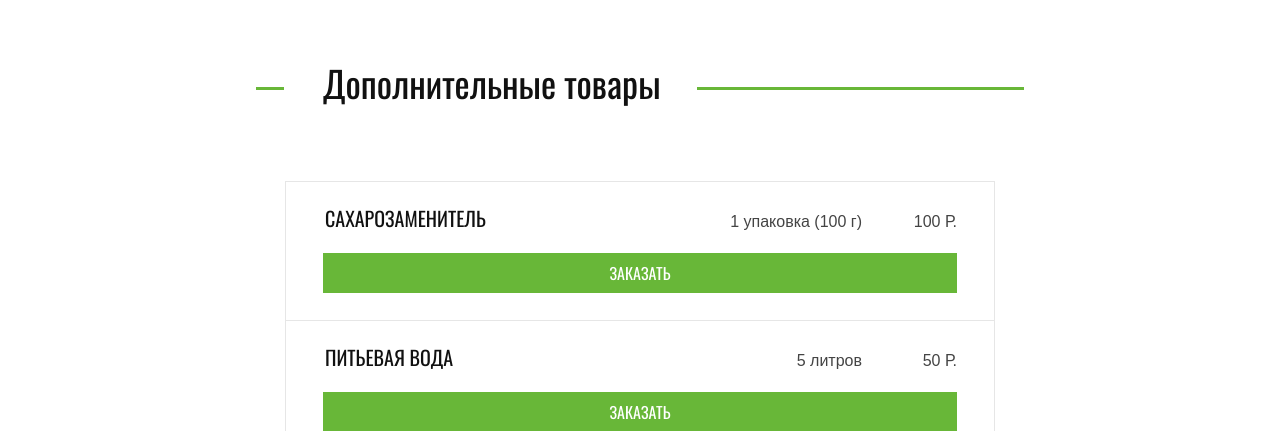
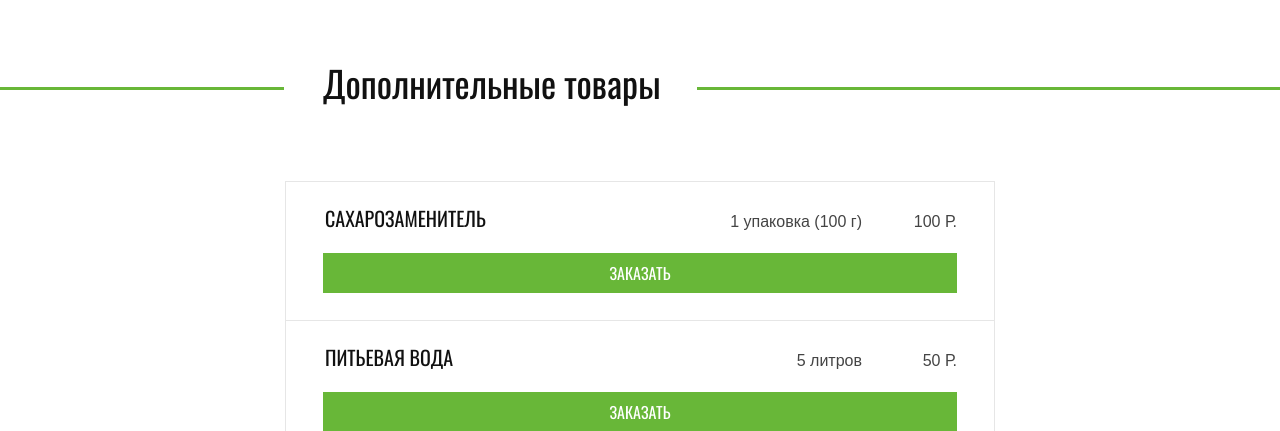
Before and after one commit to babtshe/cat-energy, a Node project: template source/catalog.hbs in a window 1280 px wide. Shown: the part 2511-2942 px from the top of the page. Run offline with Node 20 templates, Linux system fonts and the light colour scheme; the template is opened without the code that fills it, so the values that code supplies are empty; grey boxes labelled with a size stand in for pictures from a placeholder-image service; style sheets or scripts are compiled from the project's sources; some libraries are stand-ins or nearby versions; some web fonts are replaced.

Commit message:
pp desktop done

```diff
--- a/source/scss/blocks/accessories.scss
+++ b/source/scss/blocks/accessories.scss
@@ -1,19 +1,21 @@
-.accessories {
-  &::before {
-    display: block;
-    width: 100%;
-    height: 3px;
-    content: "";
-    background-color: $theme-color-default;
-    margin-top: 22px;
-    margin-bottom: -25px;
-  }
-}
-
 .accessories__wrapper {
+  position: relative;
+  display: flex;
   width: $media-mobile;
   margin: 0 auto;
   padding: 0 20px 0 0;
+
+  &::before {
+    position: absolute;
+    display: block;
+    width: 100vw;
+    left: calc(50% - 50vw);
+    top: 22px;
+    z-index: -1;
+    content: "";
+    height: 3px;
+    background-color: $theme-color-default;
+  }
 }
 
 .accessories__title {
@@ -77,7 +79,7 @@
 
 @media (min-width: $media-tablet) {
   .accessories {
-    margin-top: 80px;
+    margin-top: 58px;
 
     &::before {
       margin-top: 88px;
@@ -88,6 +90,10 @@
   .accessories__wrapper {
     padding: 0 30px;
     width: $media-tablet;
+
+    &::before {
+      top: 30px;
+    }
   }
 
   .accessories__list {
@@ -130,6 +136,8 @@
 
 @media (min-width: $media-desktop) {
   .accessories {
+    margin-top: 63px;
+    margin-bottom: 87px;
     display: flex;
     flex-wrap: wrap;
     justify-content: center;
@@ -141,13 +149,38 @@
     margin: 0 auto;
   }
 
+  .accessories__title {
+    margin-left: -30px;
+  }
+
   .accessories__list {
-    flex-basis: 895px;
+    flex-basis: 915px;
+    padding: 0;
+    margin: 0 60px 0 40px;
+  }
+
+  .accessories__item {
+    width: 895px;
+
+    &:last-child {
+      border-bottom: 1px solid #cdcdcd;
+    }
   }
 
   .accessories__order-all {
     flex-basis: 245px;
     min-height: 289px;
     padding-top: 0;
+    flex-direction: column;
+    margin: 0 40px 0 0;
+
+    &::before {
+      margin: 22px 0 -25px 1px;
+    }
+  }
+
+  .accessories__order-slogan {
+    margin: 0;
+    text-align: center;
   }
 }
--- a/source/scss/blocks/catalog.scss
+++ b/source/scss/blocks/catalog.scss
@@ -147,9 +147,18 @@
 @media (min-width: $media-desktop) {
   .catalog {
     width: $media-desktop;
+    padding: 59px 40px 0;
+  }
+
+  .catalog__section {
+    padding-bottom: 3px;
   }
 
   .catalog__item {
     flex: 0 0 245px;
   }
+
+  .catalog__all-btn {
+    width: 169px;
+  }
 }
--- a/source/scss/blocks/contacts.scss
+++ b/source/scss/blocks/contacts.scss
@@ -106,11 +106,16 @@
     width: 570px;
     min-height: 201px;
     background-color: #ffffff;
-    padding-left: 40px;
+    padding-left: 77px;
 
     &::before {
       display: none;
     }
+  }
+
+  .contacts__address {
+    text-align: left;
+    margin-right: 13px;
   }
 
   .contacts__map {
--- a/source/scss/blocks/page.scss
+++ b/source/scss/blocks/page.scss
@@ -32,6 +32,6 @@
   .page__footer-row {
     max-width: $media-desktop;
     margin: 0 auto;
-    padding: 58px 40px;
+    padding: 46px 40px;
   }
 }
--- a/source/scss/blocks/product.scss
+++ b/source/scss/blocks/product.scss
@@ -132,7 +132,8 @@
   }
 
   .product__order-btn {
-    flex: 0 0;
+    flex-grow: 0;
+    flex-shrink: 0;
     width: 249px;
     margin-top: 17px;
     min-height: 40px;
@@ -193,24 +194,57 @@
     flex-grow: 0;
   }
 
+  .product__description {
+    width: 245px;
+  }
+
+
   .product__description--accessory {
     justify-content: flex-start;
-    width: 610px;
+    flex-basis: 630px;
+    margin-right: 20px;
   }
 
   .product__properties-list--accessories {
     justify-content: space-between;
-    width: 287px;
+    width: 307px;
   }
 
   .product--accessory {
     display: flex;
+    justify-content: flex-start;
+    align-items: center;
+    width: 895px;
     flex-direction: row;
     padding: 0;
-    min-height: 73px;
+    height: 70px; //ie hack
+    min-height: 71px;
+    outline: 0;
+  }
+
+  .product__name--accessories {
+    flex-basis: 285px;
+    margin-top: 3px;
+    margin-right: 38px;
+    text-align: left;
   }
 
   .product__property-name--accessories {
     text-align: left;
+    flex-basis: 245px;
+    margin-top: 10px;
+    padding: 0;
+  }
+
+  .product__property-value--accessories {
+    flex-basis: 60px;
+    text-align: left;
+    margin-top: 10px;
+    padding: 0;
+  }
+
+  .product__order-btn--accessories {
+    flex-basis: 245px;
+    margin-top: -2px;
   }
 }
```
